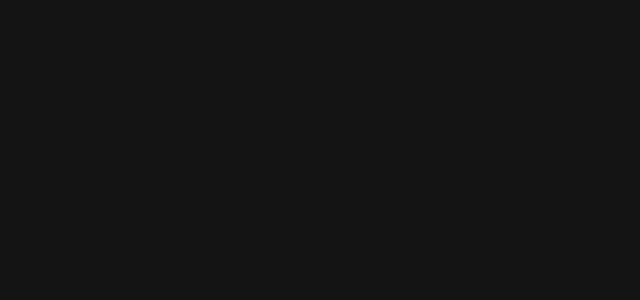
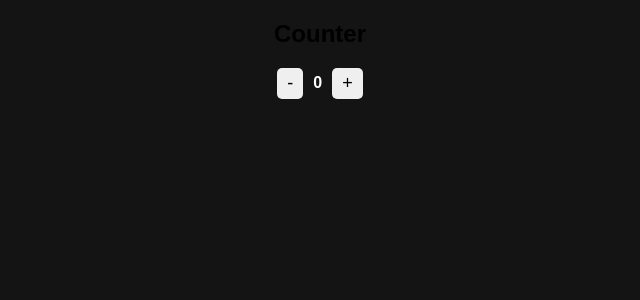
Before and after one commit to VipiinS/bus-ticket-booking-frontend, a React (Create React App) app: page /test in a window 1280 px wide. Before the commit this address had no page. Shown: the top 300 px of the page, without its empty margins (320-960 px from the left). Built offline with nearby package versions, Linux system fonts and the light colour scheme; the HTML template or start-up script is replaced by a standard one.

Commit message:
simple counter page added using react redux

```diff
--- a/package.json
+++ b/package.json
@@ -8,6 +8,7 @@
     "@material-ui/core": "^4.12.4",
     "@mui/material": "^5.15.9",
     "@mui/x-date-pickers": "^6.19.3",
+    "@reduxjs/toolkit": "^2.1.0",
     "@testing-library/jest-dom": "^5.17.0",
     "@testing-library/react": "^13.4.0",
     "@testing-library/user-event": "^13.5.0",
@@ -18,6 +19,7 @@
     "react": "^18.2.0",
     "react-dom": "^18.2.0",
     "react-icons": "^5.0.1",
+    "react-redux": "^9.1.0",
     "react-router-dom": "^6.22.0",
     "react-scripts": "5.0.1",
     "react-select": "^3.2.0",
--- a/src/App.js
+++ b/src/App.js
@@ -2,23 +2,30 @@
 import LoginPage from "./Components/Authentication Pages/LoginPage";
 import SearchPage from "./Components/SearchPage";
 import SignupPage from "./Components/Authentication Pages/SignupPage";
+import TestPage from "./Components/TestPage";
+
 import { Routes,Route } from 'react-router-dom';
 import { AdapterDayjs } from '@mui/x-date-pickers/AdapterDayjs';
 import { LocalizationProvider } from '@mui/x-date-pickers/LocalizationProvider';
+import{Provider} from 'react-redux'
+import store from "./Components/Redux/store";
 
 
 
 function App() {
   return (
     <div>
+      <Provider store={store}>
         <LocalizationProvider dateAdapter={AdapterDayjs}>
           <Routes>
               <Route path="/" element={<SignupPage/>}/>
               <Route  path="/signup" element={<SignupPage/>}/>
               <Route  path="/login" element={<LoginPage/>}/>
               <Route path="/search" element={<SearchPage/>}/>
+              <Route path="/test" element={<TestPage/>}/>
           </Routes>
       </LocalizationProvider>
+      </Provider>
 
     </div>
   );
--- /dev/null
+++ b/src/Components/Redux/cartSlice.js
@@ -0,0 +1,16 @@
+import {createSlice} from '@reduxjs/toolkit'
+const cartSlice = createSlice({
+    name:'cart',
+    initialState:0,
+    reducers:{
+        add(state,action){
+            return state + 1;
+        },
+        remove(state,action){
+            return state - 1;
+        }
+    }
+})
+
+export const {add,remove} = cartSlice.actions;
+export default cartSlice.reducer;
--- /dev/null
+++ b/src/Components/Redux/store.js
@@ -0,0 +1,10 @@
+import { configureStore } from '@reduxjs/toolkit'
+import cartSlice from './cartSlice'
+
+const store = configureStore({
+    reducer:{
+        cart:cartSlice,
+    }
+});
+
+export default store;
--- /dev/null
+++ b/src/Components/TestPage.css
@@ -0,0 +1,37 @@
+.counter {
+    text-align: center;
+  }
+
+  .counter-container {
+    display: flex;
+    align-items: center;
+    justify-content: center;
+  }
+
+  button {
+    margin: 0 10px;
+    padding: 5px 10px;
+    font-size: 18px;
+    cursor: pointer;
+    border: none;
+    border-radius: 5px;
+  }
+
+  .delete {
+    background-color: #ff6666;
+    color: #fff;
+  }
+
+  .add {
+    background-color: #66cc66;
+    color: #fff;
+  }
+
+  span.count {
+    font-size: 24px;
+  }
+
+.count-no{
+  color:white;
+  font-weight: bolder;
+}
--- /dev/null
+++ b/src/Components/TestPage.jsx
@@ -0,0 +1,30 @@
+import React from 'react'
+import {useDispatch,useSelector} from 'react-redux'
+import {add} from './Redux/cartSlice'
+import {remove} from './Redux/cartSlice';
+import "./TestPage.css"
+const TestPage = () => {
+    const dispatch = useDispatch();
+
+    const handleAdd = ()=>{
+        dispatch(add())
+    }
+    const handleDelete=()=>{
+        dispatch(remove());
+    }
+
+    const count = useSelector(state=>state.cart)
+
+  return (
+    <div className="counter">
+    <h2>Counter</h2>
+    <div className="counter-container">
+      <button onClick={handleDelete}>-</button>
+      <span className='count-no'>{count}</span>
+      <button onClick={handleAdd}>+</button>
+    </div>
+  </div>
+  )
+}
+
+export default TestPage
```
Also changed, not shown: 1 other file (tests, documents, lock files or other folders).
